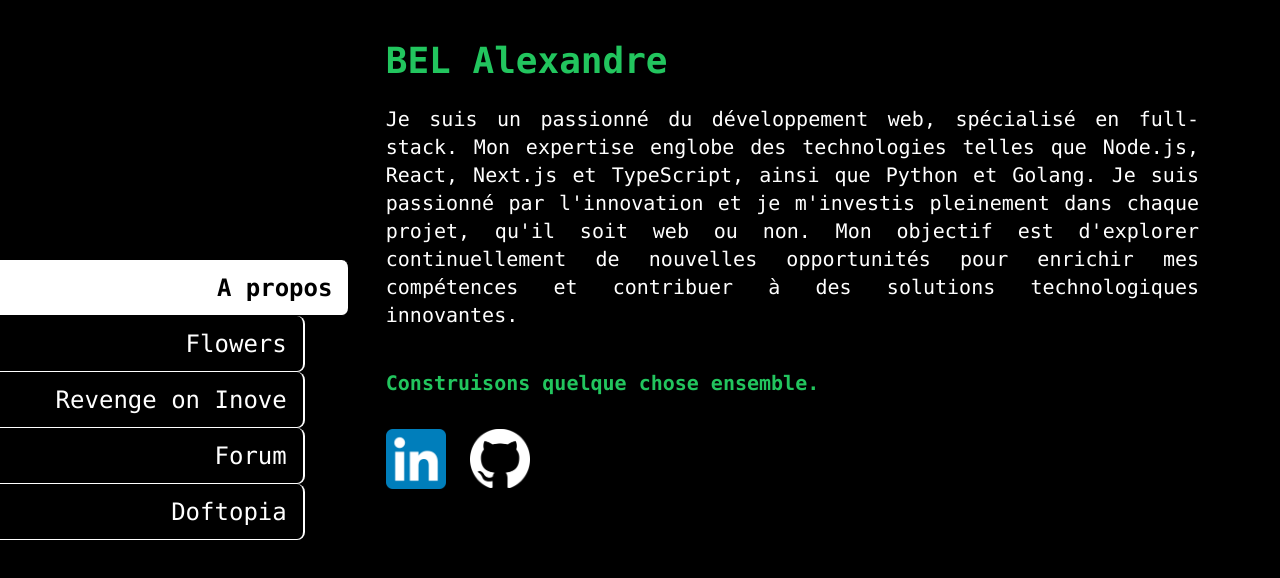
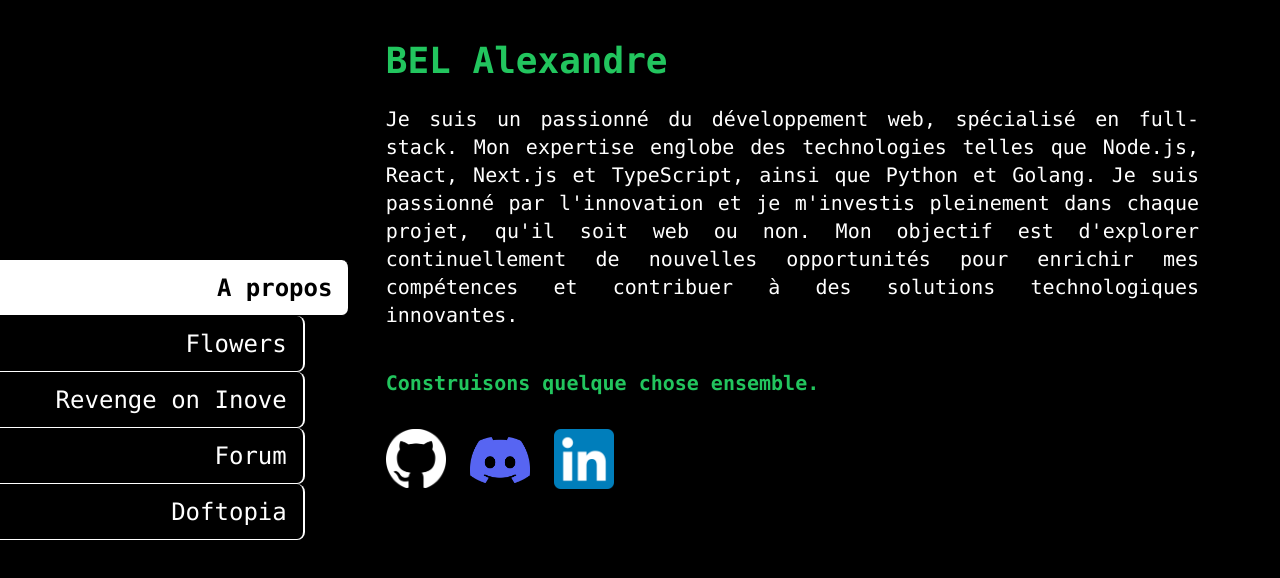
Before and after one commit to FLIzze/portfolio, a Next.js app: page / in a window 1280 px wide. Shown: the top 578 px of the page. Built offline with nearby package versions, Linux system fonts and the light colour scheme.

Commit message:
discord invite link

```diff
--- a/src/app/components/about/page.tsx
+++ b/src/app/components/about/page.tsx
@@ -10,11 +10,14 @@ const About = () => {
                 <p className="text-justify">Je suis un passionné du développement web, spécialisé en full-stack. Mon expertise englobe des technologies telles que Node.js, React, Next.js et TypeScript, ainsi que Python et Golang. Je suis passionné par l'innovation et je m'investis pleinement dans chaque projet, qu'il soit web ou non. Mon objectif est d'explorer continuellement de nouvelles opportunités pour enrichir mes compétences et contribuer à des solutions technologiques innovantes.</p>
                 <p className="mt-10 font-bold text-green-500">Construisons quelque chose ensemble.</p>
                 <div className="flex gap-6">
+                    <a href="https://github.com/flizze" target="blank">
+                        <Image src="/github.png" alt="github" className="mt-8 object-contain" width={60} height={60}/>
+                    </a>
+                    <a href="https://discord.com/users/344636924050538506" target="blank">
+                        <Image src="/discord.png" alt="discord" className="mt-8 object-contain" width={60} height={60}/>
+                    </a>
                     <a href="https://www.linkedin.com/in/abel0/" target="blank">
                         <Image src="/linkedin.png" alt="linkedin" className="mt-8 object-contain" width={60} height={60}/>
-                    </a>
-                    <a href="https://github.com/flizze" target="blank">
-                        <Image src="/github.png" alt="github" className="mt-8 object-contain" width={60} height={60}/>
                     </a>
                 </div>
                 </div>
```
Also changed, not shown: public/discord.png (added).
